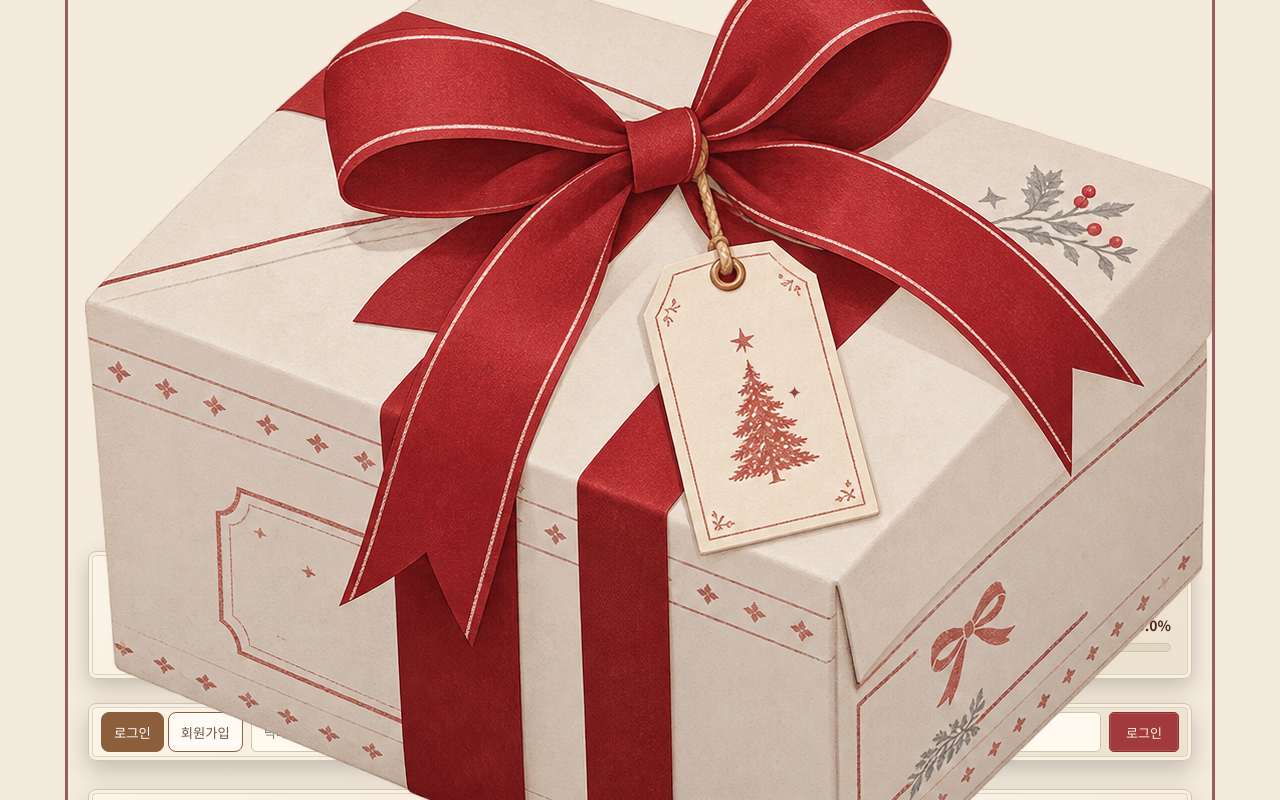
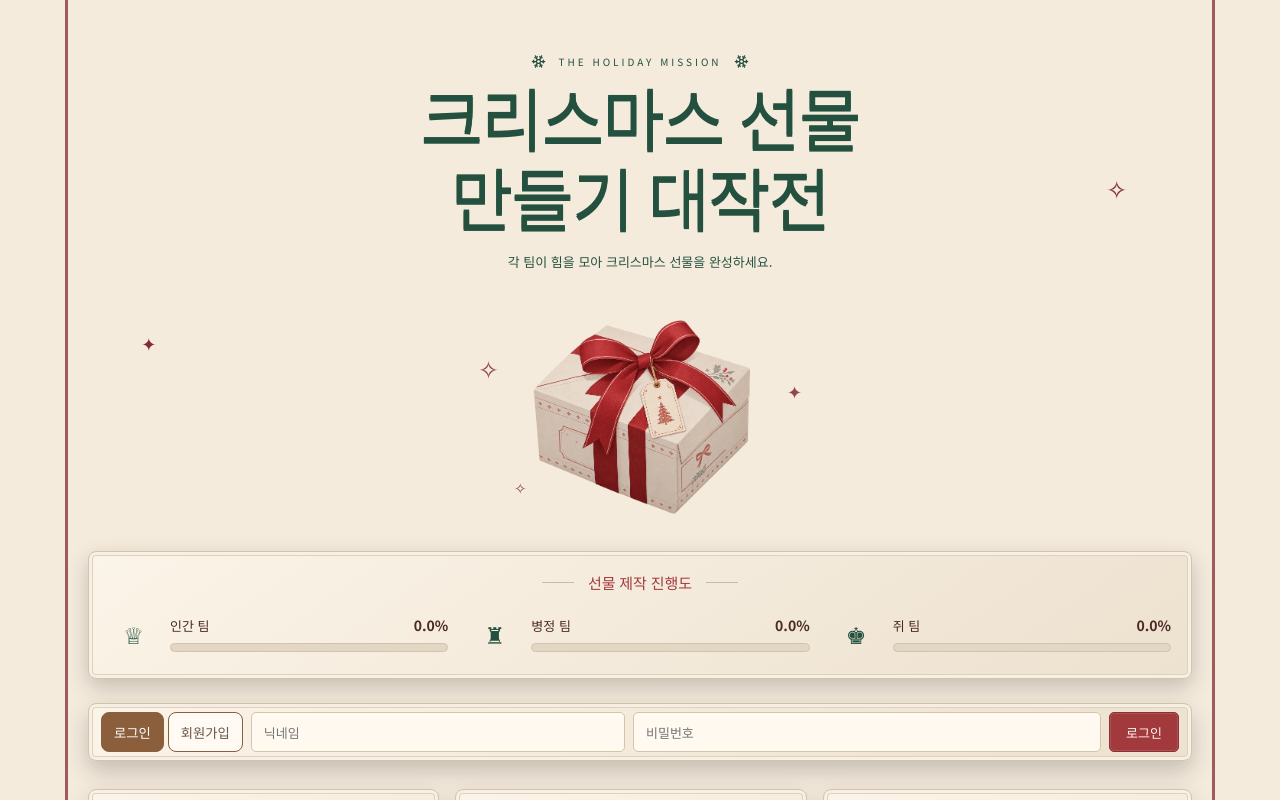
Before and after one commit to DoA-xoxo/gift, a Next.js app in the folder christmas-gift-next/: page / in a window 1280 px wide. Shown: the top 800 px of the page. Built offline with nearby package versions, Linux system fonts and the light colour scheme; no server answers; the database is empty; a web font is replaced by a local one.

Commit message:
Update globals.css

```diff
--- a/christmas-gift-next/app/globals.css
+++ b/christmas-gift-next/app/globals.css
@@ -56,6 +56,12 @@ body {
   margin: 0 auto;
   max-width: 600px;
   isolation: isolate;
+}
+.hero-art img {
+  width: 240px;
+  height: 240px;
+  max-width: 100%;
+  object-fit: contain;
 }
 /* 선물 뒤에서 퍼지는 따뜻한 빛 */
 .glow {
```
